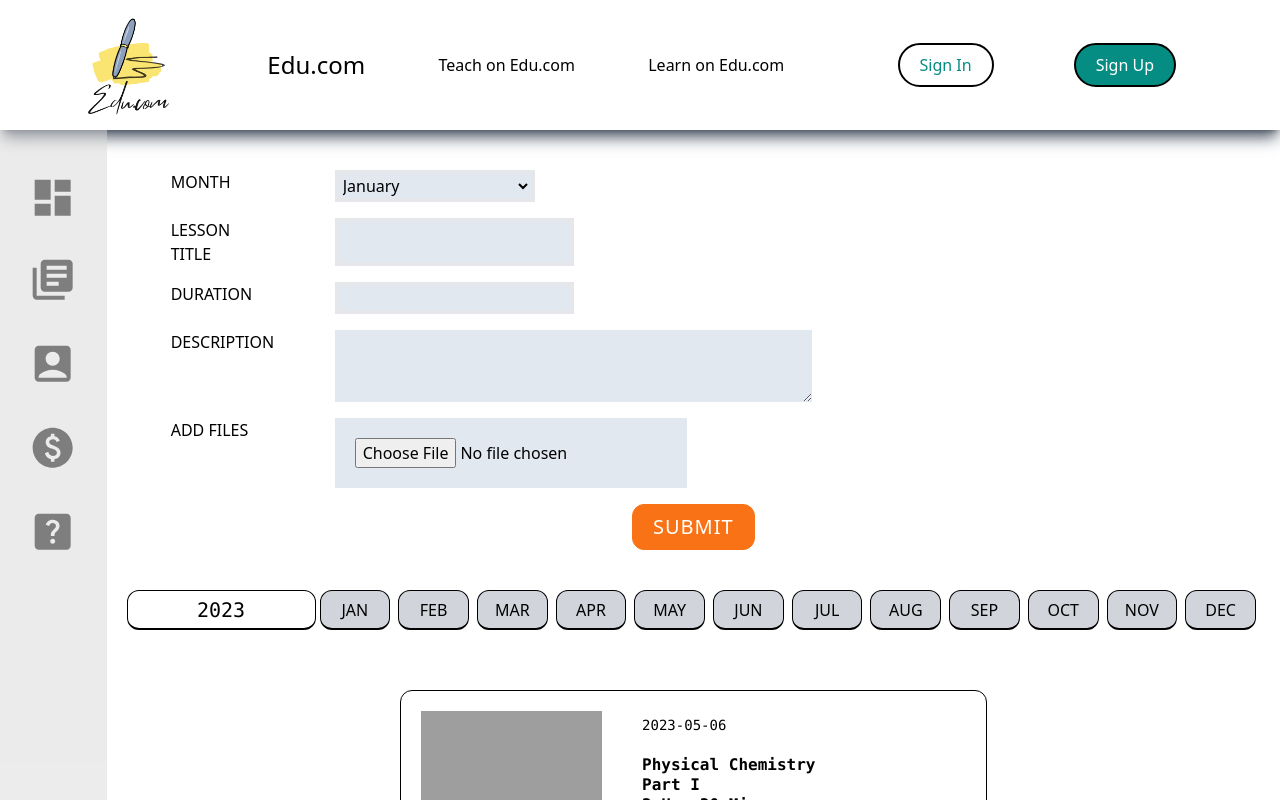
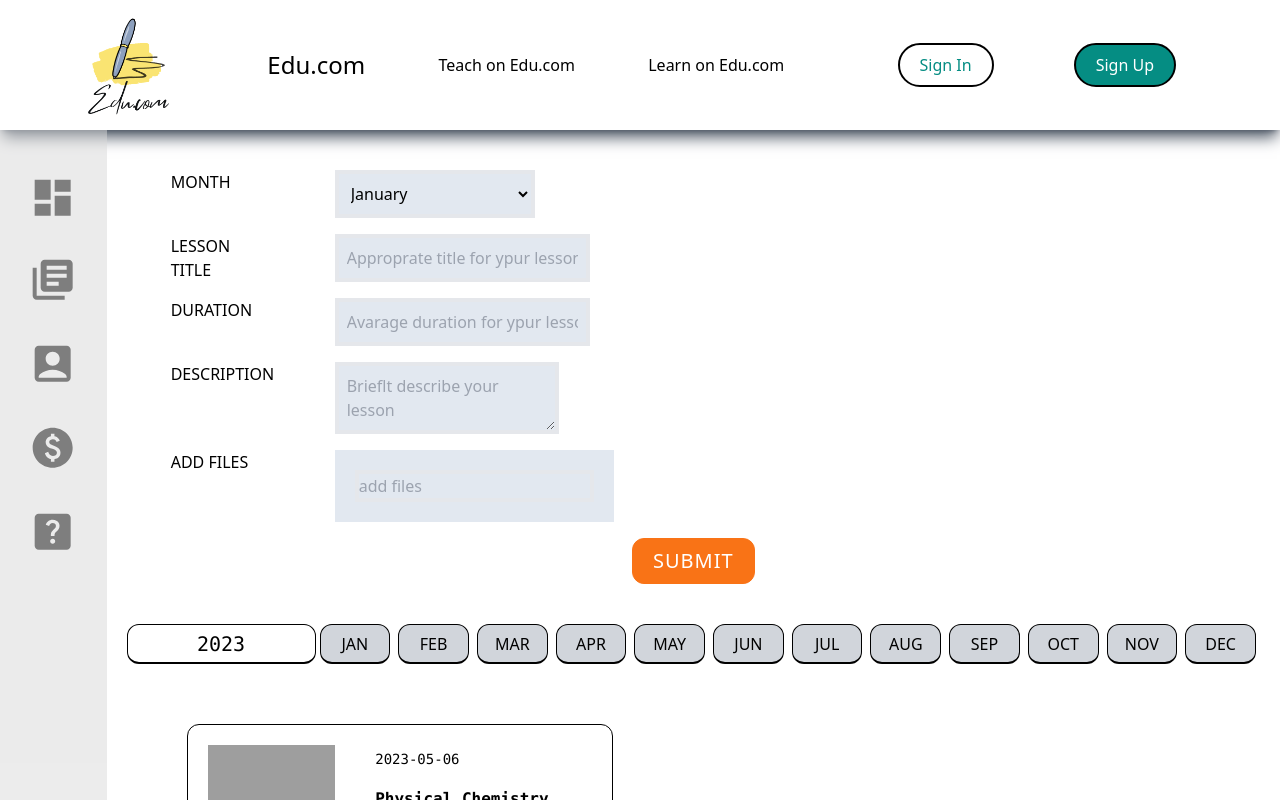
Before and after one commit to vishnaka-dasanayaka/SLTMS, a React (Create React App) app in the folder Frontend/: page /uploadLesson/1 in a window 1280 px wide. Shown: the top 800 px of the page. Built offline with nearby package versions, Linux system fonts and the light colour scheme; grey boxes are pictures that could not be loaded.

Commit message:
redux added to lesson create

```diff
--- a/Frontend/src/app/store.js
+++ b/Frontend/src/app/store.js
@@ -1,11 +1,13 @@
 import {configureStore} from '@reduxjs/toolkit'
 import authReducer from '../features/auth/authSlice'
 import courseReducer from '../features/courses/courseSlice'
+import lessonReducer from '../features/lessons/lessonSlice'
 
 export const store = configureStore({
     reducer:{
         auth: authReducer,
         courses:courseReducer,
+        lessons:lessonReducer
     }
 })
 
--- /dev/null
+++ b/Frontend/src/features/lessons/lessonService.js
@@ -0,0 +1,22 @@
+import axios from "axios";
+
+const API_URL = '/lessons/'
+
+//create a lesson
+const createLesson = async (lessonData,token) => {
+    const config = {
+        headers: {
+            Authorization: `Bearer ${token}`
+        }
+    }
+
+    const response = await axios.post(API_URL,lessonData, config)
+
+    return response.data
+}
+
+const lessonService = {
+    createLesson
+}
+
+export default lessonService
--- /dev/null
+++ b/Frontend/src/features/lessons/lessonSlice.js
@@ -0,0 +1,54 @@
+import { createSlice, createAsyncThunk } from "@reduxjs/toolkit";
+import lessonService from "./lessonService";
+
+const initialState = {
+    lessons: [],
+    isError: false,
+    isSuccess: false,
+    isLoading: false,
+    message: ''
+}
+
+// create a lesson
+export const createLesson = createAsyncThunk('lessons/create', async (lessonData, thunkAPI) => {
+    try {
+        const token = thunkAPI.getState().auth.user.token
+        return await lessonService.createLesson(lessonData, token)
+    } catch (error) {
+        const message =
+            (error.response &&
+                error.response.data &&
+                error.response.data.message) ||
+            error.message ||
+            error.toString();
+        return thunkAPI.rejectWithValue(message);
+    }
+})
+
+export const lessonSlice = createSlice({
+    name: 'lesson',
+    initialState,
+    reducers: {
+        reset: (state) => initialState
+    },
+    extraReducers: (builder) => {
+        builder
+            .addCase(createLesson.pending, (state) => {
+                state.isLoading = true
+            })
+            .addCase(createLesson.fulfilled, (state, action) => {
+                state.isLoading = false
+                state.isSuccess = true
+                state.lessons.push(action.payload)
+            })
+            .addCase(createLesson.rejected, (state, action) => {
+                state.isLoading = false
+                state.isError = true
+                state.message = action.payload
+            })
+    }
+})
+
+export const { reset } = lessonSlice.actions
+
+export default lessonSlice.reducer
--- a/Frontend/src/pages/CourseCRUD/UploadLesson.jsx
+++ b/Frontend/src/pages/CourseCRUD/UploadLesson.jsx
@@ -5,12 +5,75 @@ import AccountBoxIcon from "@mui/icons-material/AccountBox";
 import PaidIcon from "@mui/icons-material/Paid";
 import HelpCenterIcon from "@mui/icons-material/HelpCenter";
 import { Link } from "react-router-dom";
-import {useParams} from 'react-router-dom'
+import { useParams } from "react-router-dom";
+import { useEffect, useState } from "react";
+import { useDispatch, useSelector } from "react-redux";
+import { toast } from "react-toastify";
+import { createLesson } from "../../features/lessons/lessonSlice";
+import Spinner from "../../components/Spinner/Spinner";
 
 function UploadLesson() {
+  const dispatch = useDispatch();
+  const params = useParams();
+  const courseID = params.id;
 
-  const params = useParams()
-  const courseID = params.id;
+  const [formData, setFormData] = useState({
+    month: "",
+    lessonTitle: "",
+    duration: "",
+    description: "",
+    file: "",
+    course: courseID
+  });
+
+  const { month, lessonTitle, duration, description, file,course } = formData;
+
+  const onChange = (e) => {
+    setFormData((prevState) => ({
+      ...prevState,
+      [e.target.name]: e.target.value,
+    }));
+  };
+
+  const onSubmit = (e) => {
+    e.preventDefault();
+
+
+
+    if (!month || !lessonTitle || !duration || !description || !file) {
+      toast.error("All fields are mandetory");
+    } else {
+      const lessonData = {
+        month,
+        lessonTitle,
+        duration,
+        description,
+        file,
+        course
+      };
+
+      console.log(lessonData);
+
+      dispatch(createLesson(lessonData));
+    }
+  };
+
+  const { isLoading, isError, isSuccess, message } = useSelector(
+    (state) => state.lessons
+  );
+
+  useEffect(() => {
+    if (isError) {
+      console.log(message);
+    }
+
+    if (isSuccess) {
+    }
+  }, [isError, isSuccess, message]);
+
+  if (isLoading) {
+    return <Spinner />;
+  }
   return (
     <div>
       <Navbar />
@@ -50,6 +113,7 @@ function UploadLesson() {
         </div>
 
         <div className="flex flex-col w-11/12 mt-10">
+          <form action="" onSubmit={onSubmit}>
             <div className="flex flex-col justify-center mb-5">
               <div className="flex flex-col sm:flex-row mx-[5vw] mb-[2vh]">
                 <div className="flex min-w-[100px] mr-[5vw] sm:justify-start justify-center">
@@ -59,99 +123,123 @@ function UploadLesson() {
                 </div>
                 <div className="flex justify-center w-full sm:justify-start">
                   <select
-                  name="cars"
-                  id="cars"
-                  className="min-w-[200px] border-solid border-4 bg-slate-200"
+                    value={month}
+                    name="month"
+                    id="month"
+                    onChange={onChange}
+                    className="p-2 min-w-[200px] border-solid border-4 bg-slate-200"
                   >
-                  <option value="a">January</option>
-                  <option value="b">February</option>
-                  <option value="c">March</option>
-                  <option value="d">April</option>
-                  <option value="a">May</option>
-                  <option value="b">June</option>
-                  <option value="c">July</option>
-                  <option value="d">August</option>
-                  <option value="a">September</option>
-                  <option value="b">October</option>
-                  <option value="c">November</option>
-                  <option value="d">December</option>
+                    <option value="january">January</option>
+                    <option value="february">February</option>
+                    <option value="march">March</option>
+                    <option value="april">April</option>
+                    <option value="may">May</option>
+                    <option value="june">June</option>
+                    <option value="july">July</option>
+                    <option value="august">August</option>
+                    <option value="september">September</option>
+                    <option value="october">October</option>
+                    <option value="november">November</option>
+                    <option value="december">December</option>
                   </select>
                 </div>
               </div>
 
               <div className="flex flex-col sm:flex-row mx-[5vw] mb-[2vh]">
                 <div className="flex min-w-[100px] mr-[5vw] sm:justify-start justify-center">
-                <label htmlFor="year" className="mb-[1vh] sm:mb-[0] uppercase">
+                  <label
+                    htmlFor="year"
+                    className="mb-[1vh] sm:mb-[0] uppercase"
+                  >
                     lesson TITLE
                   </label>
                 </div>
                 <div className="flex justify-center w-full sm:justify-start">
                   <input
-                  name="cars"
-                  id="cars"
-                  className="min-w-[200px] border-solid border-4 bg-slate-200"
+                    type="text"
+                    id="lessonTitle"
+                    name="lessonTitle"
+                    value={lessonTitle}
+                    placeholder="Approprate title for ypur lesson"
+                    onChange={onChange}
+                    className="p-2 min-w-[200px] border-solid border-4 bg-slate-200"
                   />
                 </div>
               </div>
 
               <div className="flex flex-col sm:flex-row mx-[5vw] mb-[2vh]">
                 <div className="flex min-w-[100px] mr-[5vw] sm:justify-start justify-center">
-                <label htmlFor="year" className="uppercase mb-[1vh] sm:mb-[0]">
+                  <label
+                    htmlFor="year"
+                    className="uppercase mb-[1vh] sm:mb-[0]"
+                  >
                     Duration
                   </label>
                 </div>
                 <div className="flex justify-center w-full sm:justify-start">
                   <input
-                  name="cars"
-                  id="cars"
-                  className="min-w-[200px] border-solid border-4 bg-slate-200"
+                    type="text"
+                    id="duration"
+                    name="duration"
+                    value={duration}
+                    placeholder="Avarage duration for ypur lesson"
+                    onChange={onChange}
+                    className="p-2 min-w-[200px] border-solid border-4 bg-slate-200"
                   />
                 </div>
               </div>
 
               <div className="flex flex-col sm:flex-row mx-[5vw] mb-[2vh]">
                 <div className="flex min-w-[100px] mr-[5vw] sm:justify-start justify-center">
-                <label htmlFor="year" className="mb-[1vh] uppercase sm:mb-[0]">
+                  <label
+                    htmlFor="year"
+                    className="mb-[1vh] uppercase sm:mb-[0]"
+                  >
                     Description
                   </label>
                 </div>
                 <div className="flex justify-center w-full sm:justify-start ">
                   <textarea
-                  name="about"
-                  id="about"
-                  cols="50"
-                  rows="3"
-                  className="bg-slate-200"
-                ></textarea>
+                    type="text"
+                    id="description"
+                    name="description"
+                    value={description}
+                    placeholder="Brieflt describe your lesson"
+                    onChange={onChange}
+                    className="p-2 min-w-[200px] border-solid border-4 bg-slate-200"
+                  />
                 </div>
               </div>
 
               <div className="flex flex-col sm:flex-row mx-[5vw] mb-[2vh]">
                 <div className="flex min-w-[100px] mr-[5vw] sm:justify-start justify-center">
-                <label htmlFor="year" className="uppercase mb-[1vh] sm:mb-[0]">
+                  <label
+                    htmlFor="year"
+                    className="uppercase mb-[1vh] sm:mb-[0]"
+                  >
                     Add Files
                   </label>
                 </div>
                 <div className="flex justify-center p-5 w-fit sm:justify-start bg-slate-200">
                   <input
-                  type="file"
-                  name="about"
-                  id="about"
-                  cols="50"
-                  rows="5"
-                  className="bg-slate-200"
+                    type="text"
+                    id="file"
+                    name="file"
+                    value={file}
+                    placeholder="add files"
+                    onChange={onChange}
+                    className="min-w-[200px] border-solid border-4 bg-slate-200"
                   />
                 </div>
               </div>
 
               <div className="flex justify-center">
-              <input
-                type="submit"
-                value="Submit"
-                className="px-5 py-2 text-white bg-orange-500 rounded-xl border-[1px] border-orange-500 hover:bg-white hover:text-orange-500 cursor-pointer tracking-wider text-xl uppercase"
-              />
+                <button className="px-5 py-2 text-white bg-orange-500 rounded-xl border-[1px] border-orange-500 hover:bg-white hover:text-orange-500 cursor-pointer tracking-wider text-xl uppercase">
+                  submit
+                </button>
               </div>
             </div>
+          </form>
 
           {/* uploaded lessons */}
 
@@ -199,16 +287,8 @@ function UploadLesson() {
                 </div>
               </div>
             </div>
-
-
-
-
-
-
-
-
-              <div className="flex items-center justify-center w-full mt-10">
-                <div className="w-1/2 mx-20 border-black border-[1px] rounded-xl h-60">
+            <div className="grid items-center justify-center w-full grid-cols-2 mt-10">
+              <div className=" mx-20 border-black border-[1px] rounded-xl h-60">
                 <div className="flex items-center justify-center h-full">
                   <div className="w-1/3 h-full mx-5">
                     <div className="w-full h-full py-5">
@@ -240,11 +320,6 @@ function UploadLesson() {
                 </div>
               </div>
             </div>
-
-
-
-
-
           </div>
         </div>
       </div>
```
Also changed, not shown: 2 other files (tests, documents, lock files or other folders). Lines whose indentation alone changed are shown as unchanged.
